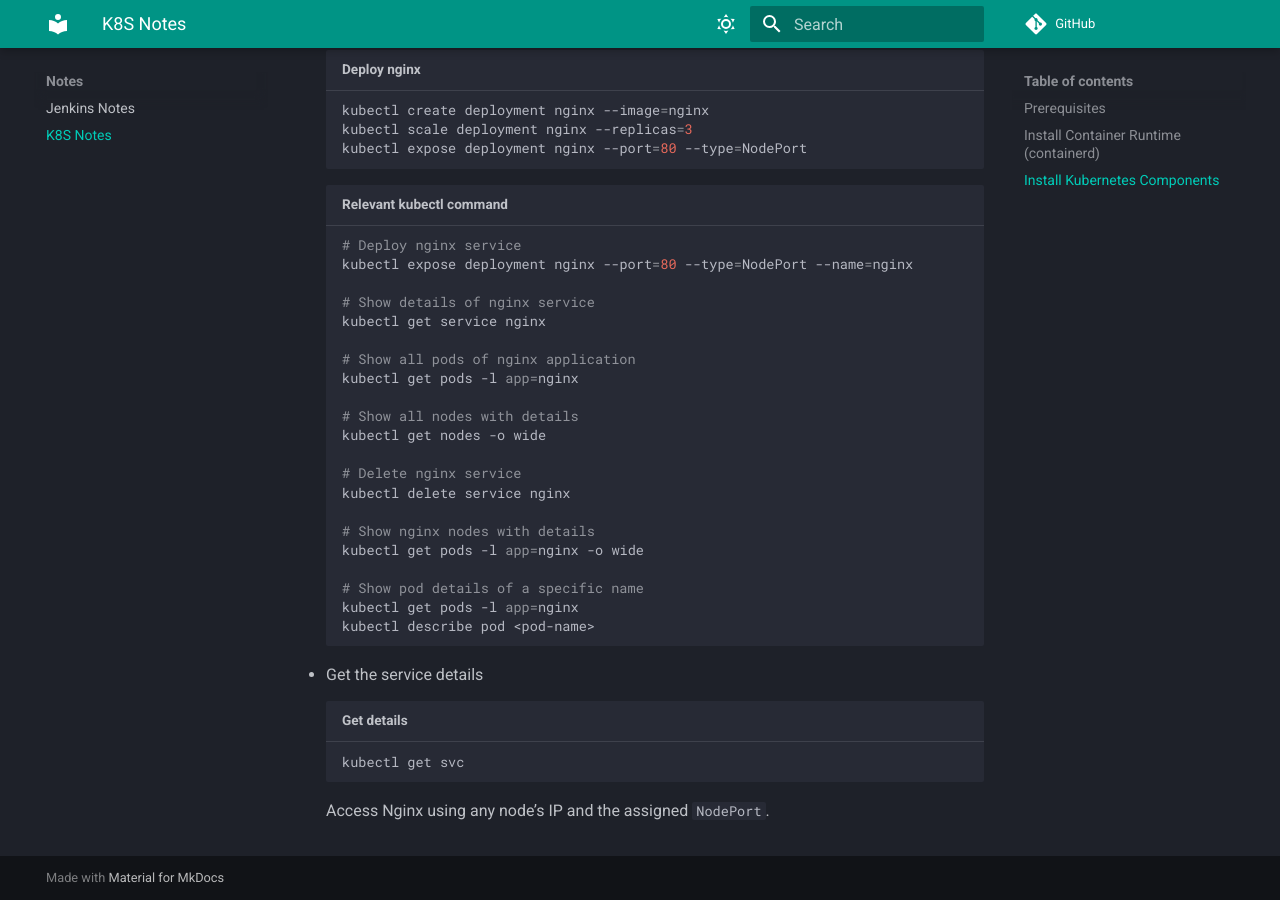
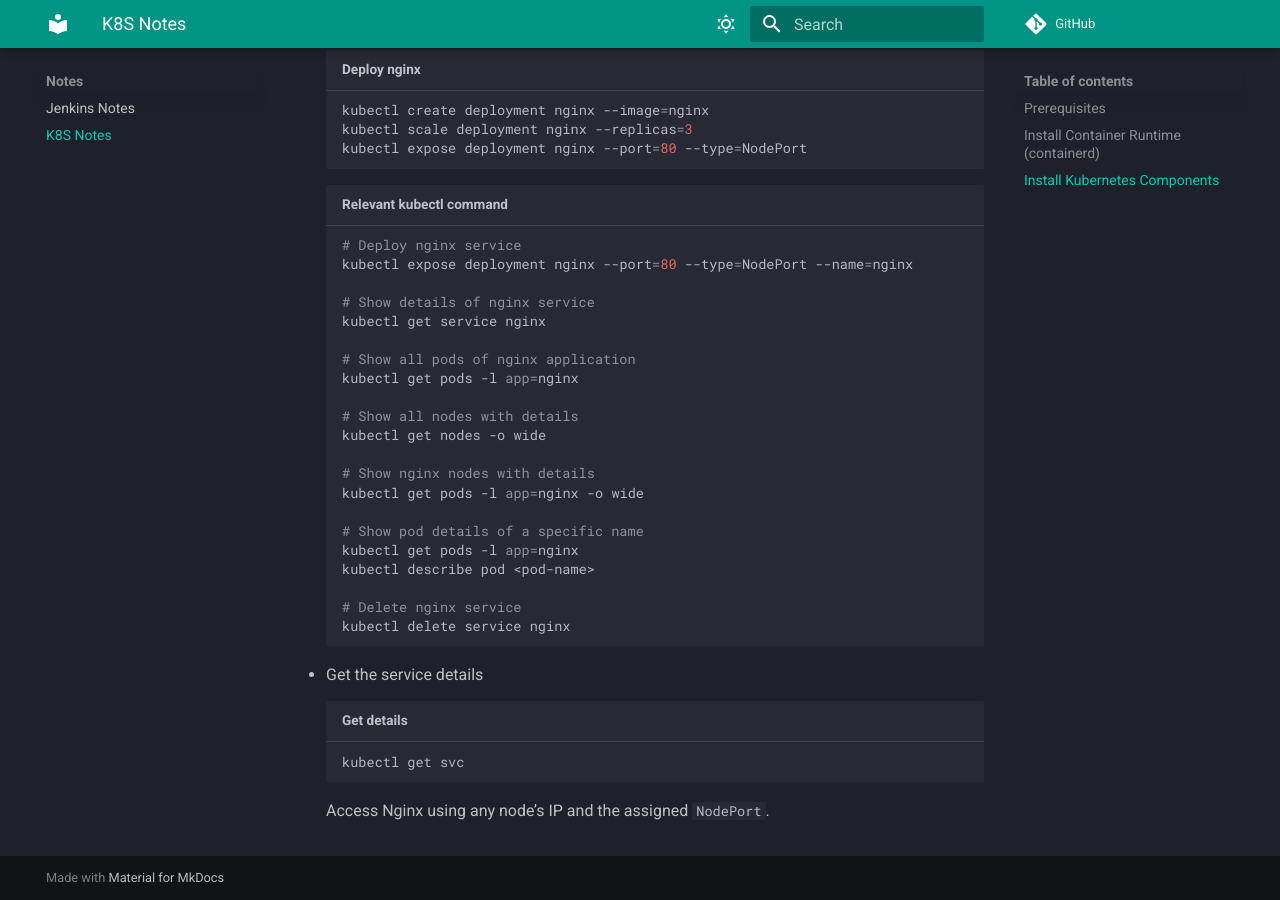
Before and after one commit to zhouushe/notes, an MkDocs documentation site: the page built from docs/k8s.md, in a window 1280 px wide and 900 px high, scrolled down 5131 px. Built offline with MkDocs 1.6.1 and Material for MkDocs 9.7.7, drawn with Linux system fonts in a browser that asks for light colours; comment, search, counter and statistics services are not loaded.

Commit message:
Update k8s.md

````diff
--- a/docs/k8s.md
+++ b/docs/k8s.md
@@ -175,15 +175,15 @@ kubectl get pods -l app=nginx
 # Show all nodes with details
 kubectl get nodes -o wide
 
-# Delete nginx service
-kubectl delete service nginx
-
 # Show nginx nodes with details
 kubectl get pods -l app=nginx -o wide
 
 # Show pod details of a specific name
 kubectl get pods -l app=nginx
 kubectl describe pod <pod-name>
+
+# Delete nginx service
+kubectl delete service nginx
 ```
 
 - Get the service details
````
